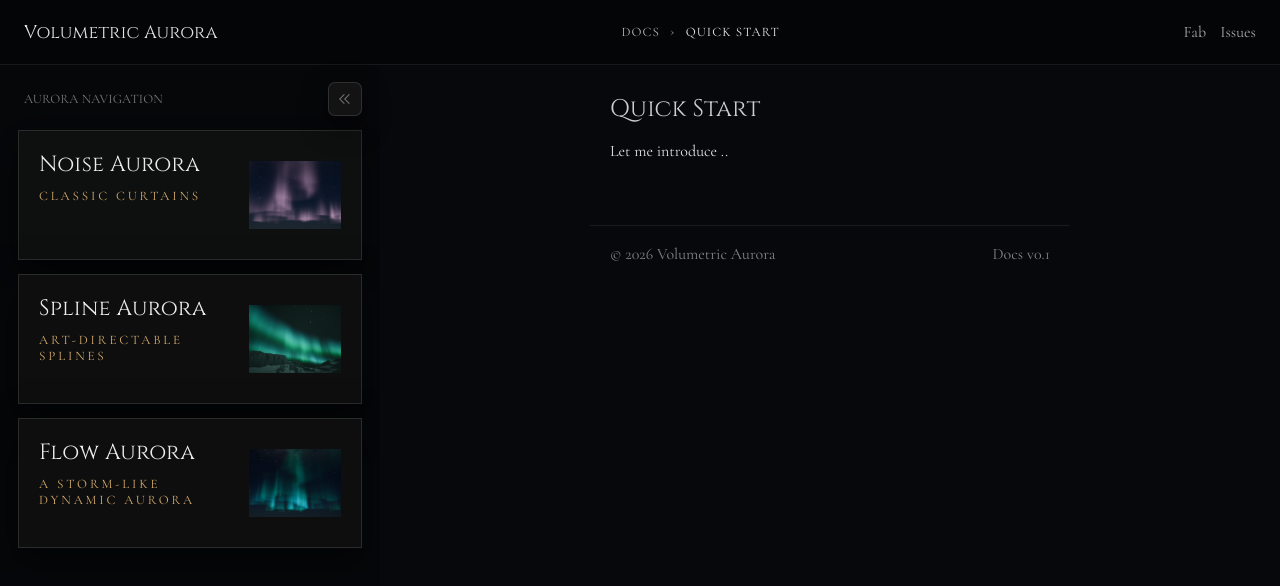
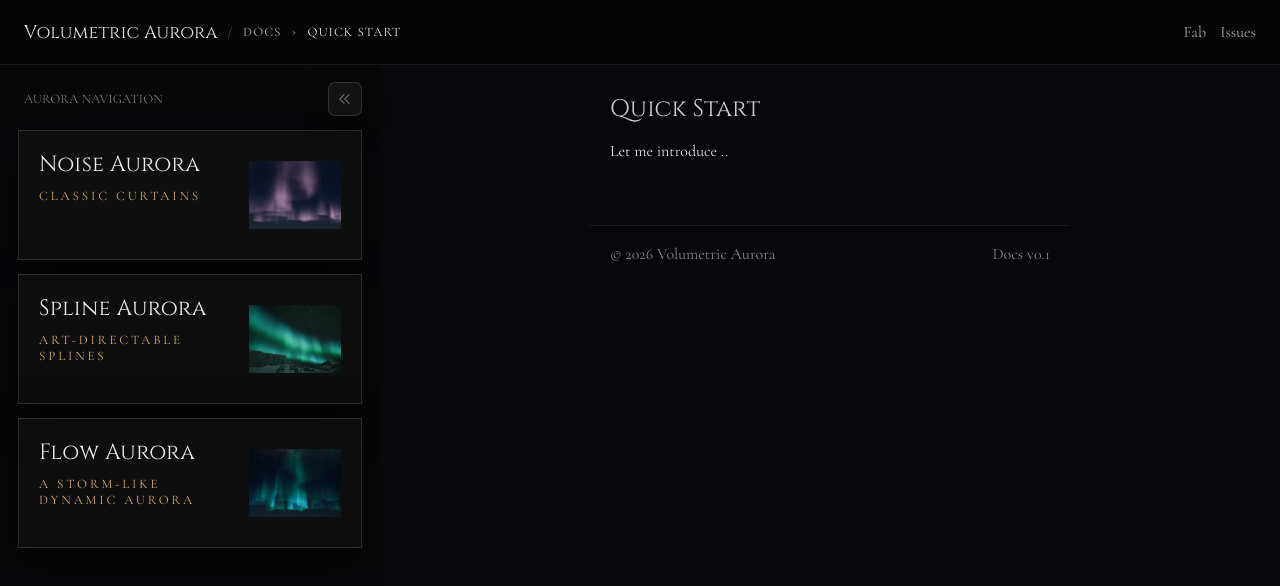
Before and after one commit to RiskAndBenefit/VolumetricAurora_Docs, a React (Vite) app: page /docs in a window 1280 px wide. Shown: the top 586 px of the page. Built offline with nearby package versions, Linux system fonts and the light colour scheme.

Commit message:
fix: combine brand and breadcrumb

```diff
--- a/src/features/DocsBreadcrumb.css
+++ b/src/features/DocsBreadcrumb.css
@@ -1,20 +1,18 @@
 .topCrumbWrap {
-  position: sticky;
-  top: 0;
-  z-index: 40;
+  position: static;
+  top: auto;
+  z-index: auto;
 
-  height: 44px;
+  height: auto;
   display: flex;
   align-items: center;
 }
 
 .topCrumbInner {
-  width: 100%;
   display: flex;
   align-items: center;
   gap: 10px;
-
-  padding: 0 14px;
+  padding: 0;
 
   color: rgba(235, 235, 235, 0.78);
   letter-spacing: 0.08em;
@@ -23,8 +21,18 @@
 }
 
 .crumbBrand {
+  font-family: var(--font-display);
+  font-weight: 400;
+  letter-spacing: 0.01em;
+
   text-decoration: none;
-  color: rgba(235, 235, 235, 0.78);
+  color: rgba(245, 245, 245, 0.92);
+  font-size: 18px;
+  text-transform: none; /* 브랜드는 대문자 변환 안 하게 */
+}
+
+.crumbSlash {
+  opacity: 0.45;
 }
 
 .crumbLink {
@@ -47,15 +55,6 @@
   transform: translateY(-1px);
 }
 
-.crumbLinkDisabled {
-  cursor: default;
-  opacity: 0.85;
-}
-
-.crumbLinkDisabled:hover {
-  color: rgba(235, 235, 235, 0.78);
-}
-
 .crumbCurrent {
   color: rgba(255, 255, 255, 0.92);
 }
--- a/src/features/DocsBreadcrumb.jsx
+++ b/src/features/DocsBreadcrumb.jsx
@@ -14,7 +14,7 @@ function getSlug(pathname) {
   return parts[1] ?? "";
 }
 
-export default function DocsBreadcrumb() {
+export default function DocsBreadcrumb({ showBrand = false }) {
   const { pathname } = useLocation();
 
   const isDocsRoot = pathname === "/docs" || pathname === "/docs/";
@@ -25,6 +25,15 @@ export default function DocsBreadcrumb() {
   return (
     <div className="topCrumbWrap" role="navigation" aria-label="Breadcrumb">
       <div className="topCrumbInner">
+        {showBrand ? (
+          <>
+            <Link className="crumbBrand" to="/">
+              Volumetric Aurora
+            </Link>
+            <span className="crumbSlash" aria-hidden="true">/</span>
+          </>
+        ) : null}
+
         <Link className="crumbLink" to={QUICK_START_PATH} aria-current={isDocsRoot ? "page" : undefined}>
           Docs
         </Link>
--- a/src/layouts/DocsLayout.jsx
+++ b/src/layouts/DocsLayout.jsx
@@ -25,11 +25,7 @@ export default function DocsLayout() {
     <div className="docsPage" data-sidebar={sidebarOpen ? "open" : "closed"}>
       <header className="docsHeader">
         <div className="docsHeaderInner">
-          <Link className="docsBrand" to="/">
-            Volumetric Aurora
-          </Link>
-
-          <DocsBreadcrumb />
+          <DocsBreadcrumb showBrand/>
 
           <nav className="docsNav">
             <a className="docsNavLink" href="https://www.fab.com/" target="_blank" rel="noreferrer">
```
